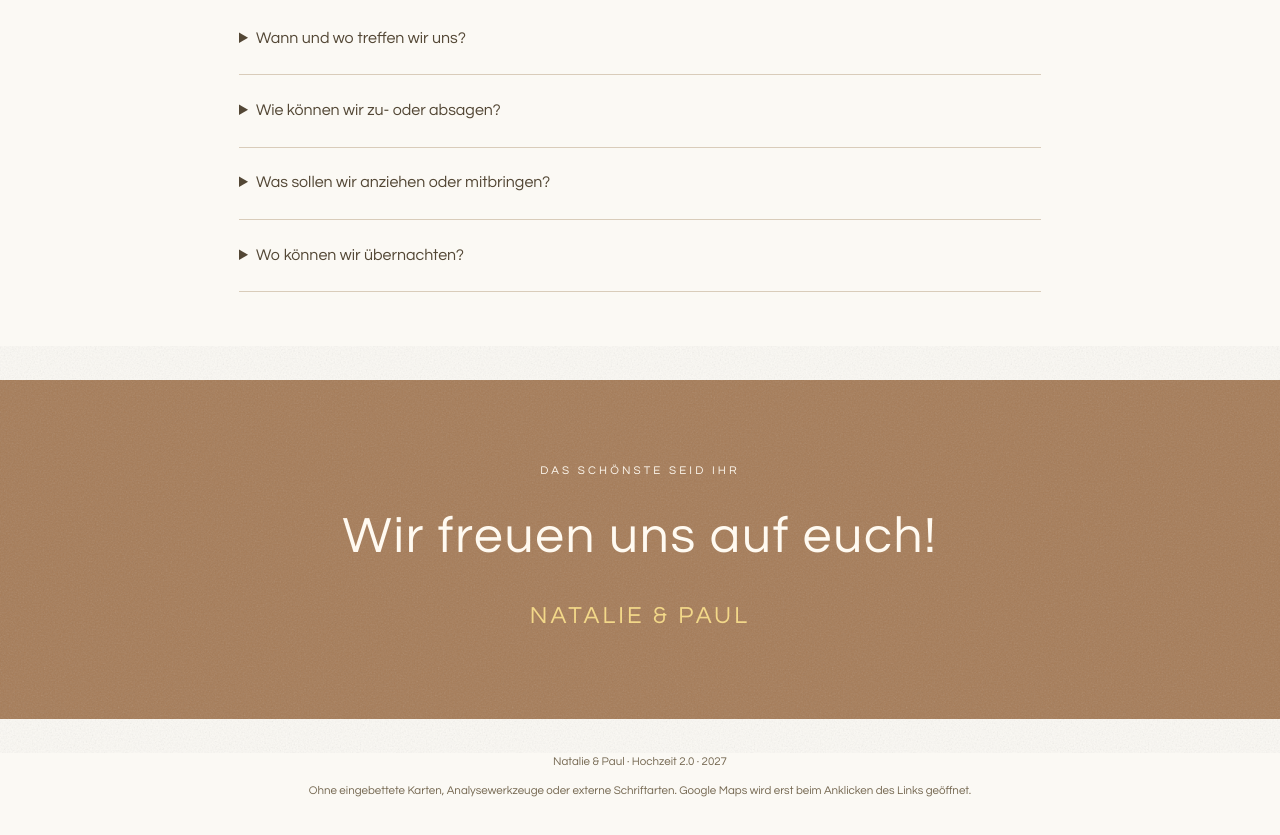
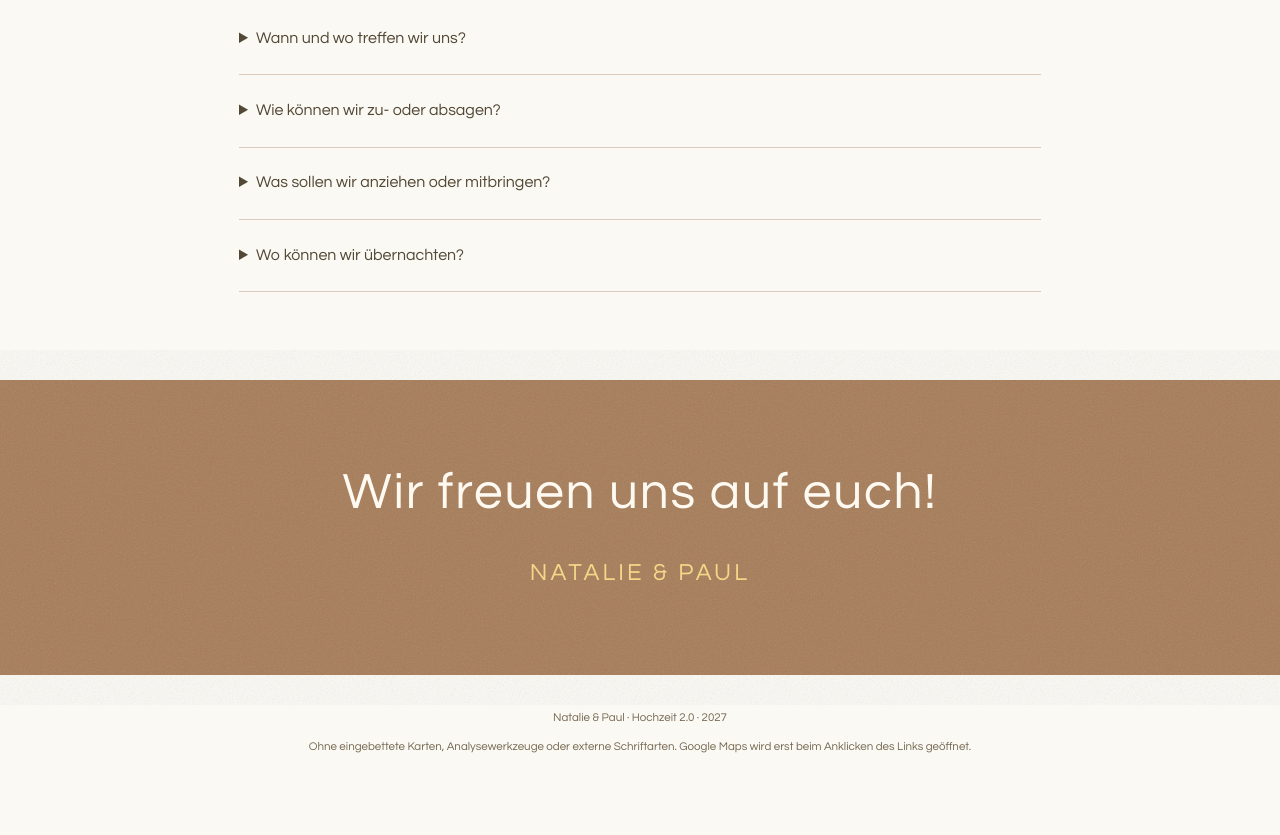
Before and after one commit to paulzierep/Natalie-und-Paul-Hochzeit-2-0-2027, a plain HTML site: page index.html in a window 1280 px wide. Shown: the part 4764-5599 px from the top of the page. After the commit the page ends 5562 px from the top, so only its background shows below. Drawn offline with Linux system fonts and the light colour scheme.

Commit message:
Zeile „Das Schönste seid ihr“ im Schlussbereich entfernen
Co-Authored-By: Claude Sonnet 5.5 <noreply@anthropic.com>

```diff
--- a/index.html
+++ b/index.html
@@ -77,7 +77,7 @@
       <details><summary>Was sollen wir anziehen oder mitbringen?</summary><p>Hinweise zu Kleidung, Wetter und dem Weg zur Feier folgen rechtzeitig vor der Hochzeit.</p></details>
       <details><summary>Wo können wir übernachten?</summary><p>Das Kolping-Feriendorf Ebnit ist eine Möglichkeit für eure Übernachtung. Oben findet ihr die offizielle Website und den Kartenlink. Bitte klärt die Buchung und Verfügbarkeit direkt mit der Unterkunft.</p></details>
     </section>
-    <section class="abschluss"><p class="eyebrow">Das Schönste seid ihr</p><h2>Wir freuen uns auf euch!</h2><p class="unterschrift">Natalie &amp; Paul</p></section>
+    <section class="abschluss"><h2>Wir freuen uns auf euch!</h2><p class="unterschrift">Natalie &amp; Paul</p></section>
   </main>
   <footer><p>Natalie &amp; Paul · Hochzeit 2.0 · 2027</p><p>Ohne eingebettete Karten, Analysewerkzeuge oder externe Schriftarten. Google Maps wird erst beim Anklicken des Links geöffnet.</p></footer>
 </body>
```
Also changed, not shown: 1 other file.
